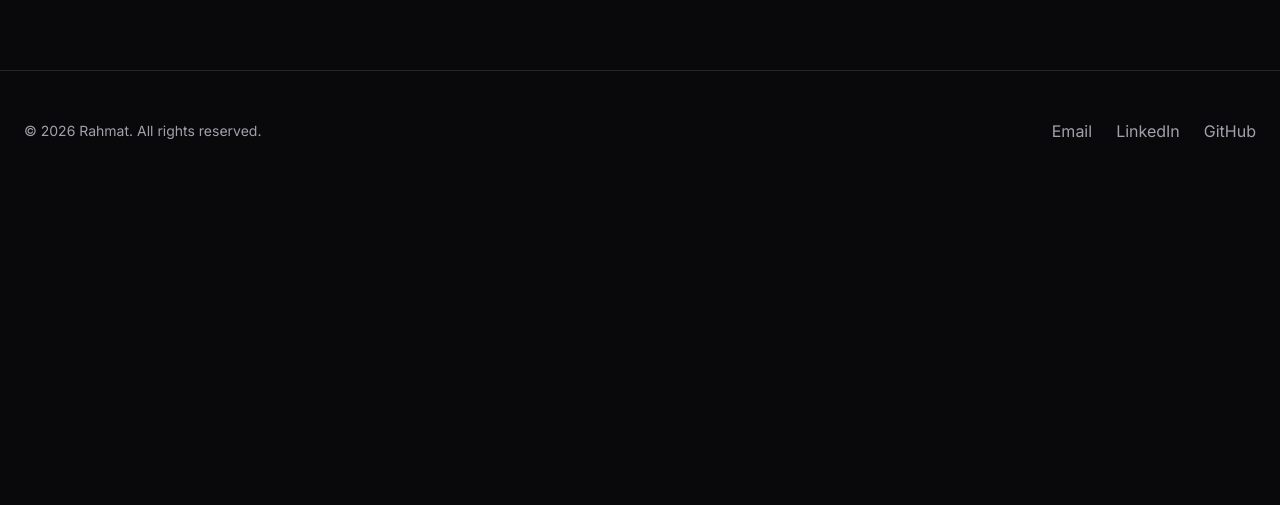
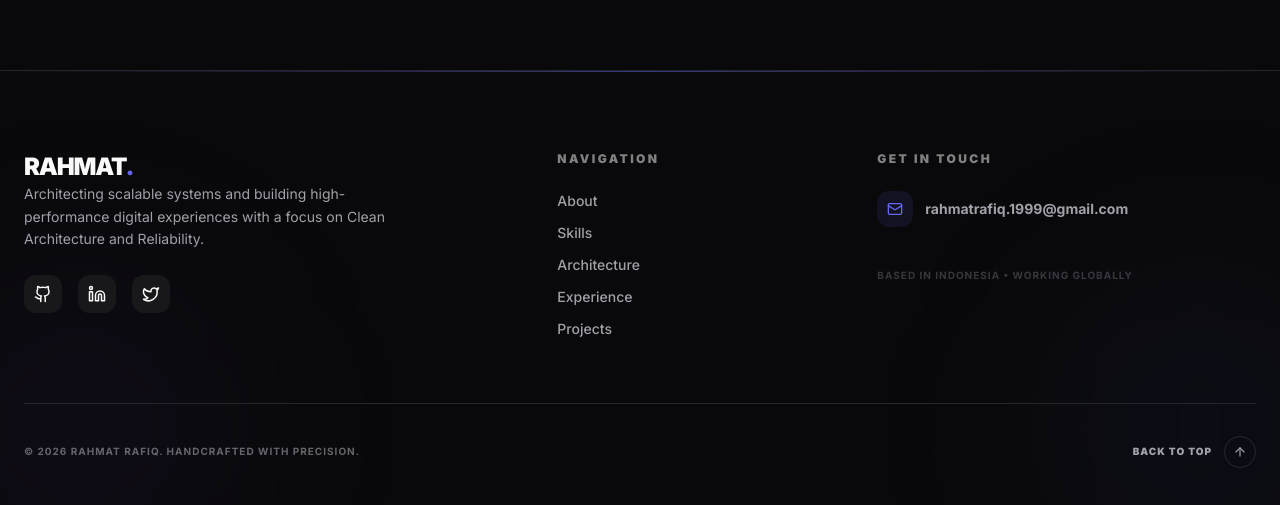
Before and after one commit to RahmatRafiq/rahmat, a Next.js app: page / in a window 1280 px wide. Shown: the part 6867-7372 px from the top of the page. Before the commit the page ends 7058 px from the top, so only its background shows below. Built offline with nearby package versions, Linux system fonts and the light colour scheme; no server answers.

Commit message:
feat: enhance architecture visuals and add premium footer

```diff
--- /dev/null
+++ b/src/components/Footer.tsx
@@ -0,0 +1,105 @@
+'use client';
+
+import React from 'react';
+import Link from 'next/link';
+import { Github, Linkedin, Mail, Twitter, ArrowUp } from 'lucide-react';
+
+export default function Footer() {
+    const scrollToTop = () => {
+        window.scrollTo({ top: 0, behavior: 'smooth' });
+    };
+
+    return (
+        <footer className="relative pt-20 pb-10 border-t border-border overflow-hidden">
+            {/* Background Accent */}
+            <div className="absolute top-0 left-1/2 -translate-x-1/2 w-full h-[1px] bg-gradient-to-r from-transparent via-primary/50 to-transparent" />
+
+            <div className="max-w-7xl mx-auto px-6">
+                <div className="grid grid-cols-1 md:grid-cols-12 gap-12 mb-16">
+                    {/* Brand Section */}
+                    <div className="md:col-span-5 space-y-6">
+                        <Link href="/" className="text-2xl font-black tracking-tighter group">
+                            RAHMAT<span className="text-primary group-hover:animate-pulse">.</span>
+                        </Link>
+                        <p className="text-muted-foreground max-w-sm leading-relaxed text-sm">
+                            Architecting scalable systems and building high-performance
+                            digital experiences with a focus on Clean Architecture and Reliability.
+                        </p>
+                        <div className="flex items-center gap-4">
+                            {[
+                                { icon: Github, href: 'https://github.com/RahmatRafiq', label: 'GitHub' },
+                                { icon: Linkedin, href: 'https://www.linkedin.com/in/rahmat-r-079209247/', label: 'LinkedIn' },
+                                { icon: Twitter, href: '#', label: 'Twitter' },
+                            ].map((social, i) => (
+                                <a
+                                    key={i}
+                                    href={social.href}
+                                    target="_blank"
+                                    rel="noopener noreferrer"
+                                    className="p-2.5 rounded-xl bg-secondary hover:bg-primary hover:text-white transition-all duration-300"
+                                    aria-label={social.label}
+                                >
+                                    <social.icon size={18} />
+                                </a>
+                            ))}
+                        </div>
+                    </div>
+
+                    {/* Quick Links */}
+                    <div className="md:col-span-3 space-y-6">
+                        <h4 className="text-xs font-black uppercase tracking-[0.2em] text-foreground/50">Navigation</h4>
+                        <nav className="flex flex-col gap-3">
+                            {['About', 'Skills', 'Architecture', 'Experience', 'Projects'].map((item) => (
+                                <Link
+                                    key={item}
+                                    href={`#${item.toLowerCase()}`}
+                                    className="text-sm font-medium text-muted-foreground hover:text-primary transition-colors inline-flex items-center group"
+                                >
+                                    <span className="w-0 group-hover:w-4 h-[1px] bg-primary transition-all duration-300 mr-0 group-hover:mr-2" />
+                                    {item}
+                                </Link>
+                            ))}
+                        </nav>
+                    </div>
+
+                    {/* Contact Info */}
+                    <div className="md:col-span-4 space-y-6">
+                        <h4 className="text-xs font-black uppercase tracking-[0.2em] text-foreground/50">Get in Touch</h4>
+                        <div className="space-y-4">
+                            <a href="mailto:rahmatrafiq.1999@gmail.com" className="flex items-center gap-3 group">
+                                <div className="p-2.5 rounded-xl bg-primary/10 text-primary group-hover:bg-primary group-hover:text-white transition-all">
+                                    <Mail size={16} />
+                                </div>
+                                <span className="text-sm font-bold text-muted-foreground group-hover:text-foreground">rahmatrafiq.1999@gmail.com</span>
+                            </a>
+                        </div>
+                        <p className="text-[10px] text-muted-foreground leading-relaxed uppercase tracking-widest font-bold opacity-30 pt-4">
+                            Based in Indonesia • Working Globally
+                        </p>
+                    </div>
+                </div>
+
+                {/* Bottom Bar */}
+                <div className="pt-8 border-t border-border flex flex-col md:flex-row items-center justify-between gap-6">
+                    <p className="text-[10px] uppercase font-bold tracking-widest text-muted-foreground/60">
+                        © {new Date().getFullYear()} RAHMAT RAFIQ. HANDCRAFTED WITH PRECISION.
+                    </p>
+
+                    <button
+                        onClick={scrollToTop}
+                        className="group flex items-center gap-3 text-[10px] font-black uppercase tracking-widest text-muted-foreground hover:text-primary transition-colors"
+                    >
+                        <span>Back to Top</span>
+                        <div className="w-8 h-8 rounded-full border border-border flex items-center justify-center group-hover:bg-primary group-hover:border-primary transition-all">
+                            <ArrowUp size={14} className="group-hover:text-white" />
+                        </div>
+                    </button>
+                </div>
+            </div>
+
+            {/* Background Texture Decorations */}
+            <div className="absolute -bottom-20 -right-20 w-80 h-80 bg-primary/5 rounded-full blur-[100px] -z-10" />
+            <div className="absolute -bottom-20 -left-20 w-80 h-80 bg-violet-500/5 rounded-full blur-[100px] -z-10" />
+        </footer>
+    );
+}
--- a/src/components/Layout.tsx
+++ b/src/components/Layout.tsx
@@ -1,5 +1,6 @@
 import React from 'react';
 import Navbar from './Navbar';
+import Footer from './Footer';
 
 export default function Layout({ children }: { children: React.ReactNode }) {
     return (
@@ -8,18 +9,7 @@ export default function Layout({ children }: { children: React.ReactNode }) {
             <main className="flex-grow pt-20">
                 {children}
             </main>
-            <footer className="py-12 border-t border-border">
-                <div className="max-w-7xl mx-auto px-6 flex flex-col md:flex-row items-center justify-between gap-6">
-                    <p className="text-sm text-muted-foreground">
-                        © {new Date().getFullYear()} Rahmat. All rights reserved.
-                    </p>
-                    <div className="flex items-center space-x-6 text-muted-foreground">
-                        <a href="mailto:rahmatrafiq.1999@gmail.com" className="hover:text-foreground">Email</a>
-                        <a href="https://www.linkedin.com/in/rahmat-r-079209247/" className="hover:text-foreground">LinkedIn</a>
-                        <a href="https://github.com/RahmatRafiq" className="hover:text-foreground">GitHub</a>
-                    </div>
-                </div>
-            </footer>
+            <Footer />
         </div>
     );
 }
```
